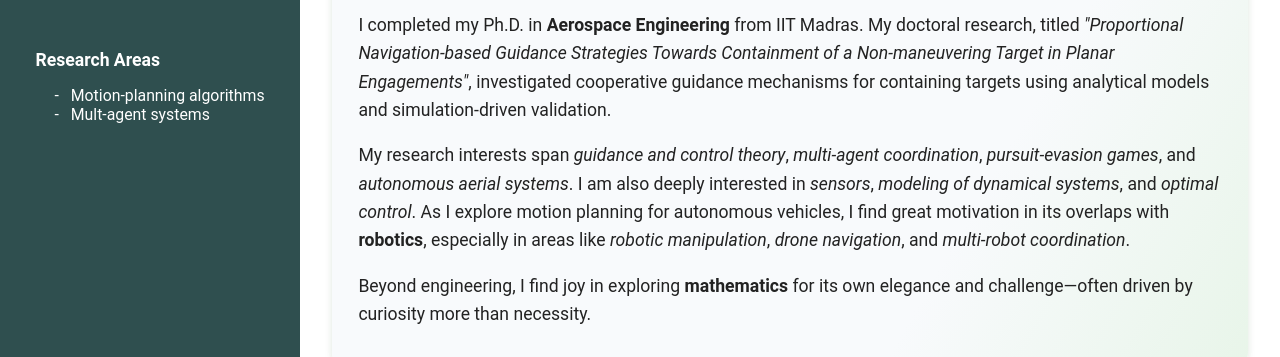
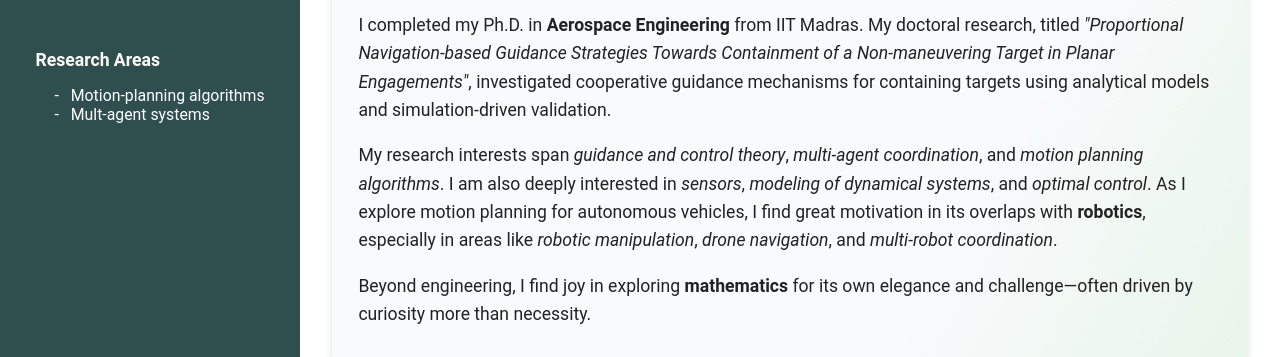
Before and after one commit to vivek3461/vivek3461.github.io, a plain HTML site: page index.html in a window 1280 px wide. Shown: the part 333-690 px from the top of the page. Drawn offline with Linux system fonts and the light colour scheme.

Commit message:
Update index.html

```diff
--- a/index.html
+++ b/index.html
@@ -467,7 +467,7 @@
 			investigated cooperative guidance mechanisms for containing targets using analytical models and simulation-driven validation.
 		  </p>
 		  <p>
-			My research interests span <em>guidance and control theory</em>, <em>multi-agent coordination</em>, <em>pursuit-evasion games</em>, and <em>autonomous aerial systems</em>.
+			My research interests span <em>guidance and control theory</em>, <em>multi-agent coordination</em>, and <em>motion planning algorithms</em>.
 			I am also deeply interested in <em>sensors</em>, <em>modeling of dynamical systems</em>, and <em>optimal control</em>.
 			As I explore motion planning for autonomous vehicles, I find great motivation in its overlaps with <strong>robotics</strong>, especially in areas like
 			<em>robotic manipulation</em>, <em>drone navigation</em>, and <em>multi-robot coordination</em>.
```
